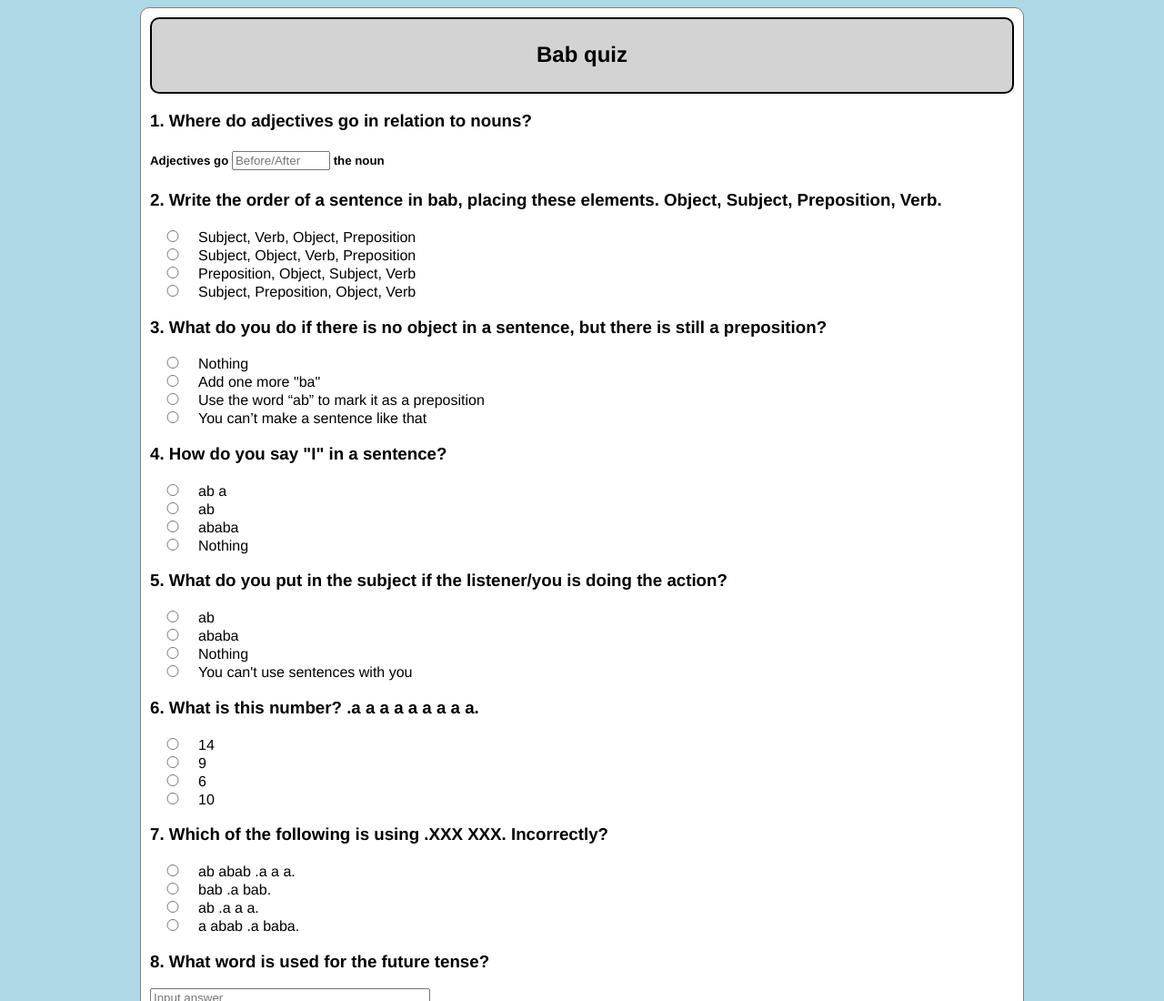
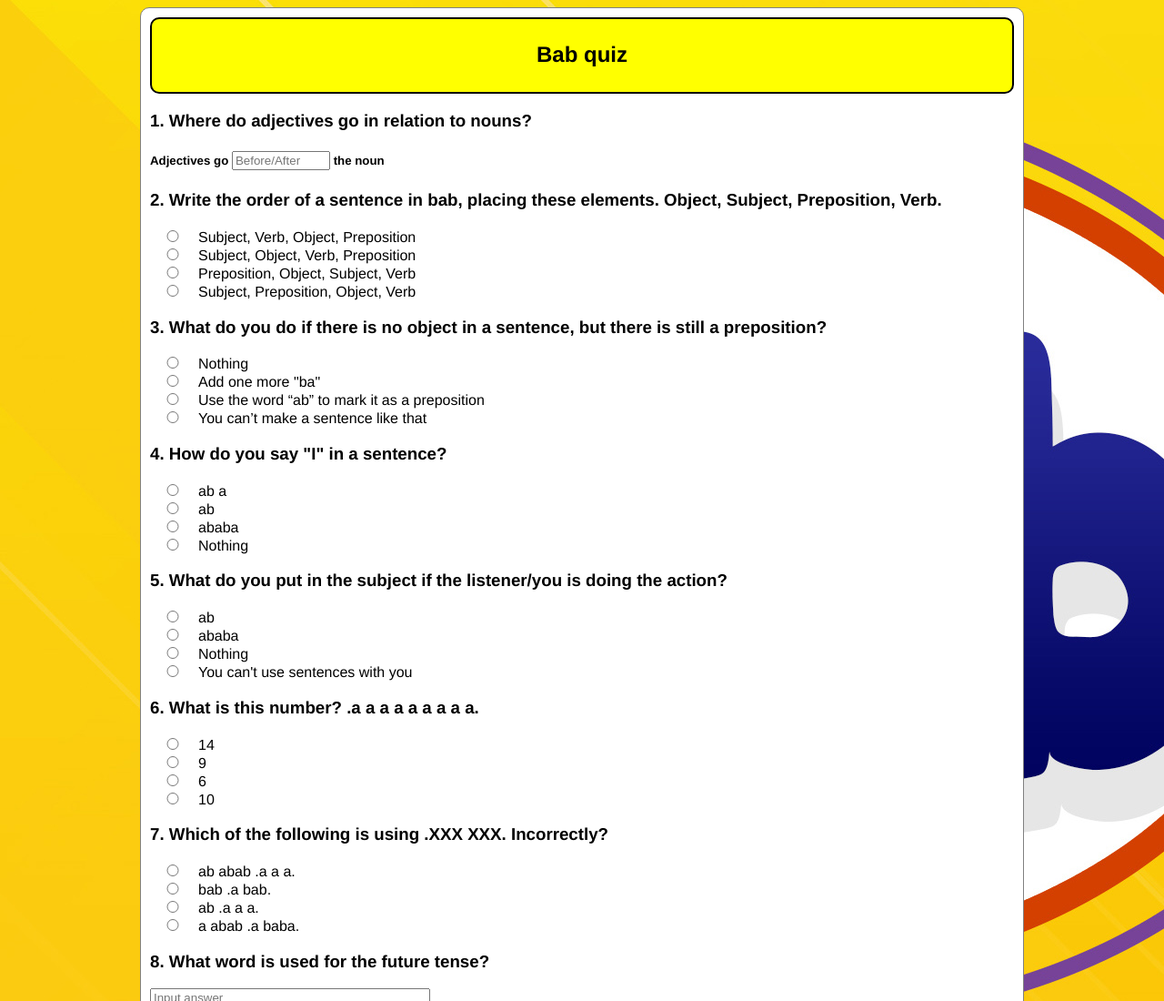
Before and after one commit to Fn4Us/bab, a plain HTML site: page quiz/index.html in a window 1280 px wide. Shown: the top 1100 px of the page at 91% size. Drawn offline with Linux system fonts and the light colour scheme.

Commit message:
Update index.html

```diff
--- a/quiz/index.html
+++ b/quiz/index.html
@@ -4,7 +4,7 @@
     <title>Bab Quiz</title>
     <style>
 body {
-background-color: lightblue;
+background-image: url("book_cover_front.jpg");
 font-family: Helvetica;
 }
 
@@ -23,7 +23,7 @@ margin-top: 0;
 border: 2px solid black;
 padding: 5px;
 height: 70px;
-background: lightgrey;
+background: yellow;
 color: black;
 text-align: center;
 border-radius: 10px;
```
